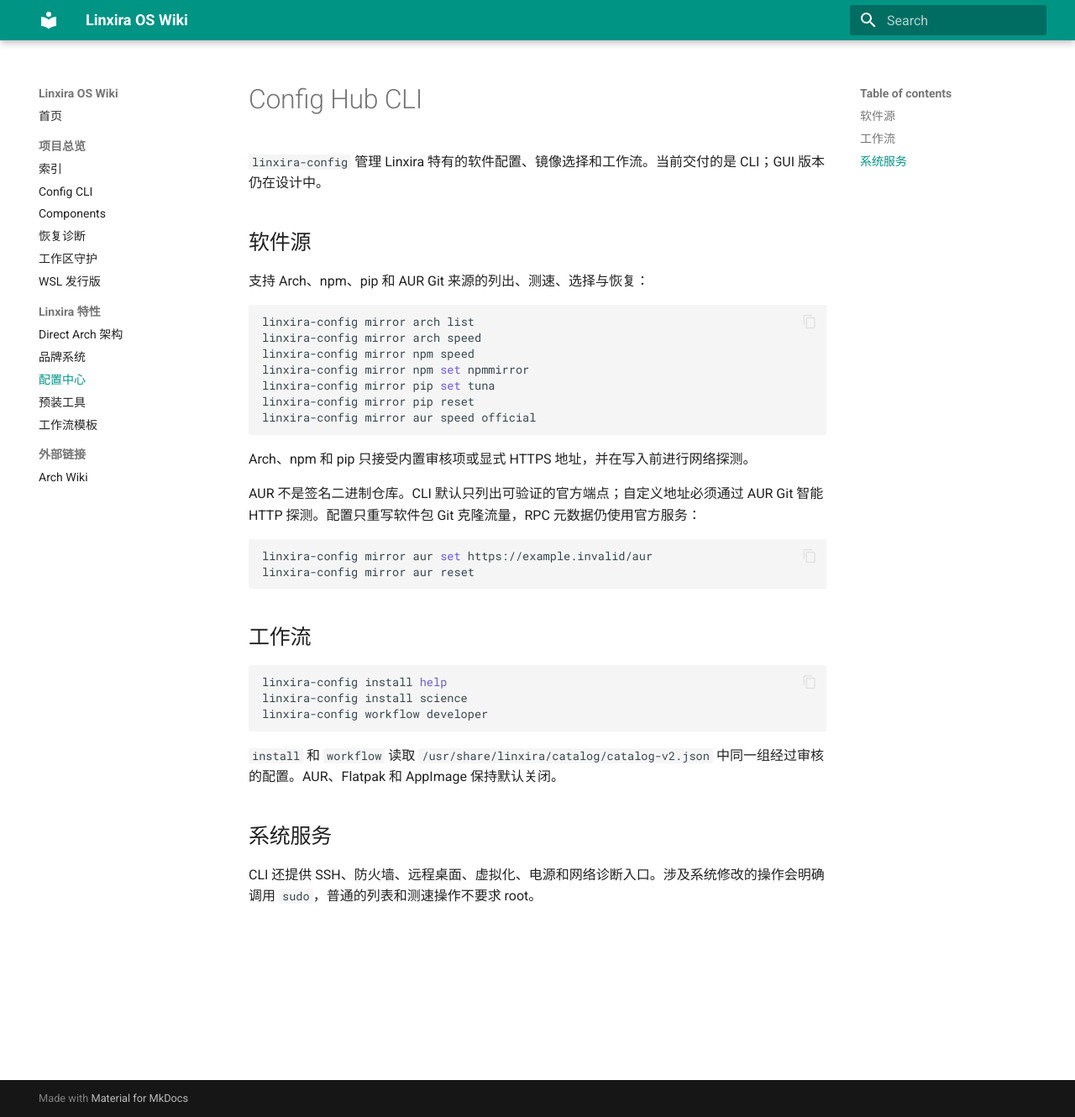
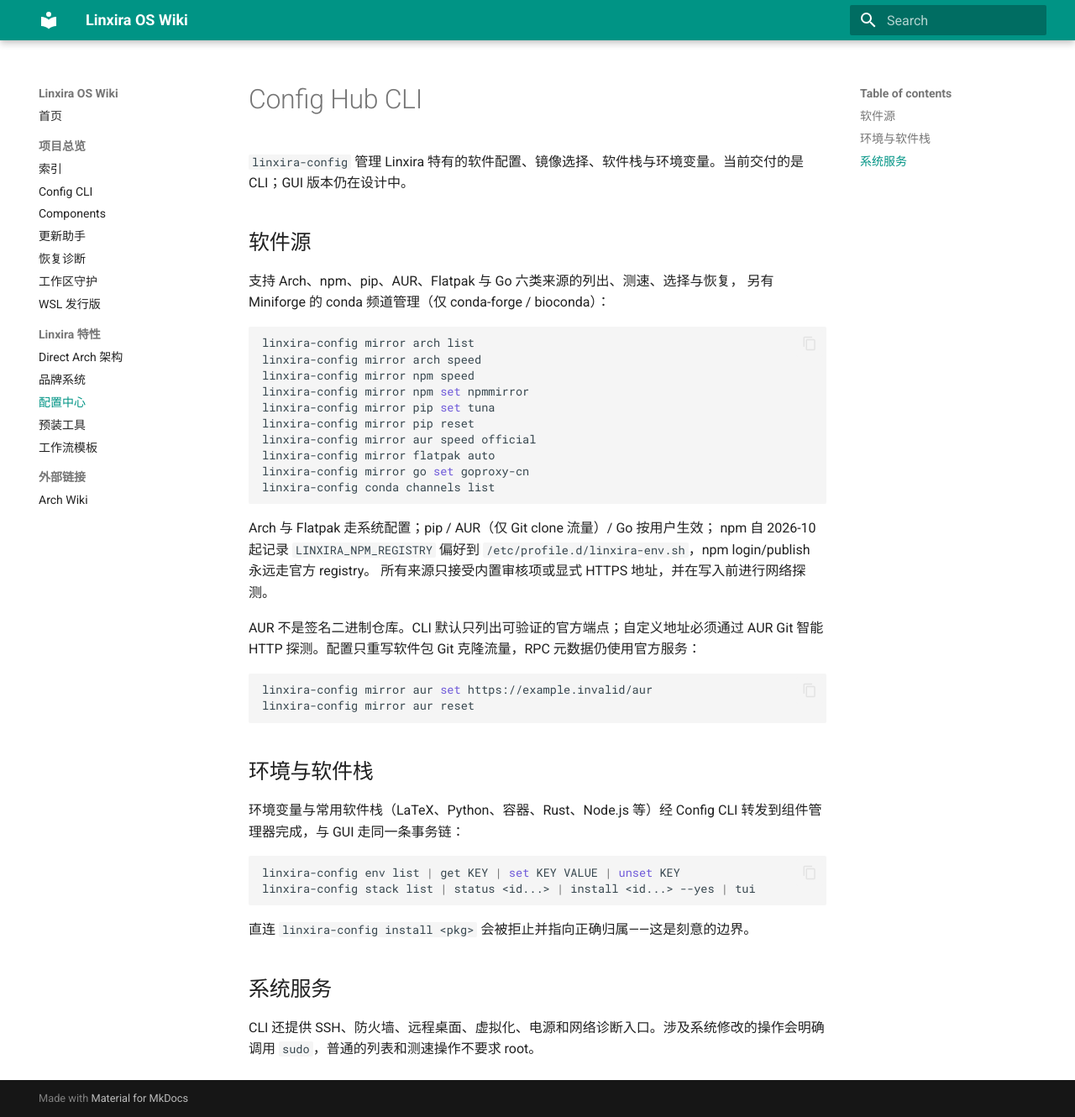
Before and after one commit to Linxira-OS/linxira-wiki, an MkDocs documentation site: the page built from docs/Linxira 特性/config-hub.md, in a window 1280 px wide and 1330 px high. Shown: the whole window at 84% size. Built offline with MkDocs 1.6.1 and Material for MkDocs 9.7.7, drawn with Linux system fonts in a browser that asks for light colours.

````diff
--- a/docs/Linxira 特性/config-hub.md
+++ b/docs/Linxira 特性/config-hub.md
@@ -1,10 +1,11 @@
 # Config Hub CLI
 
-`linxira-config` 管理 Linxira 特有的软件配置、镜像选择和工作流。当前交付的是 CLI；GUI 版本仍在设计中。
+`linxira-config` 管理 Linxira 特有的软件配置、镜像选择、软件栈与环境变量。当前交付的是 CLI；GUI 版本仍在设计中。
 
 ## 软件源
 
-支持 Arch、npm、pip 和 AUR Git 来源的列出、测速、选择与恢复：
+支持 Arch、npm、pip、AUR、Flatpak 与 Go 六类来源的列出、测速、选择与恢复，
+另有 Miniforge 的 conda 频道管理（仅 conda-forge / bioconda）：
 
 ```bash
 linxira-config mirror arch list
@@ -14,26 +15,35 @@ linxira-config mirror npm set npmmirror
 linxira-config mirror pip set tuna
 linxira-config mirror pip reset
 linxira-config mirror aur speed official
+linxira-config mirror flatpak auto
+linxira-config mirror go set goproxy-cn
+linxira-config conda channels list
 ```
 
-Arch、npm 和 pip 只接受内置审核项或显式 HTTPS 地址，并在写入前进行网络探测。
+Arch 与 Flatpak 走系统配置；pip / AUR（仅 Git clone 流量）/ Go 按用户生效；
+npm 自 2026-10 起记录 `LINXIRA_NPM_REGISTRY` 偏好到
+`/etc/profile.d/linxira-env.sh`，npm login/publish 永远走官方 registry。
+所有来源只接受内置审核项或显式 HTTPS 地址，并在写入前进行网络探测。
 
-AUR 不是签名二进制仓库。CLI 默认只列出可验证的官方端点；自定义地址必须通过 AUR Git 智能 HTTP 探测。配置只重写软件包 Git 克隆流量，RPC 元数据仍使用官方服务：
+AUR 不是签名二进制仓库。CLI 默认只列出可验证的官方端点；自定义地址必须通过 AUR
+Git 智能 HTTP 探测。配置只重写软件包 Git 克隆流量，RPC 元数据仍使用官方服务：
 
 ```bash
 linxira-config mirror aur set https://example.invalid/aur
 linxira-config mirror aur reset
 ```
 
-## 工作流
+## 环境与软件栈
+
+环境变量与常用软件栈（LaTeX、Python、容器、Rust、Node.js 等）经 Config CLI
+转发到组件管理器完成，与 GUI 走同一条事务链：
 
 ```bash
-linxira-config install help
-linxira-config install science
-linxira-config workflow developer
+linxira-config env list | get KEY | set KEY VALUE | unset KEY
+linxira-config stack list | status <id...> | install <id...> --yes | tui
 ```
 
-`install` 和 `workflow` 读取 `/usr/share/linxira/catalog/catalog-v2.json` 中同一组经过审核的配置。AUR、Flatpak 和 AppImage 保持默认关闭。
+直连 `linxira-config install <pkg>` 会被拒止并指向正确归属——这是刻意的边界。
 
 ## 系统服务
 
--- a/mkdocs.yml
+++ b/mkdocs.yml
@@ -18,6 +18,7 @@ nav:
       - 索引: 项目总览/index.md
       - Config CLI: 项目总览/linxira-config.md
       - Components: 项目总览/linxira-components.md
+      - 更新助手: 项目总览/linxira-update.md
       - 恢复诊断: 项目总览/linxira-recovery.md
       - 工作区守护: 项目总览/workspace-guard.md
       - WSL 发行版: 项目总览/linxira-wsl.md
````
Also changed, not shown: ai/topics/config-hub-cli.md (+8 -3 lines), ai/topics/first-boot.md (+5 -0 lines), ai/topics/installer-selection.md (added, +44 -0 lines), ai/topics/update-cli.md (added, +60 -0 lines), ai/topics/updates-and-snapshots.md (added, +54 -0 lines), docs/项目总览/index.md (+2 -1 lines), docs/项目总览/linxira-update.md (added, +59 -0 lines), 1 other file.
